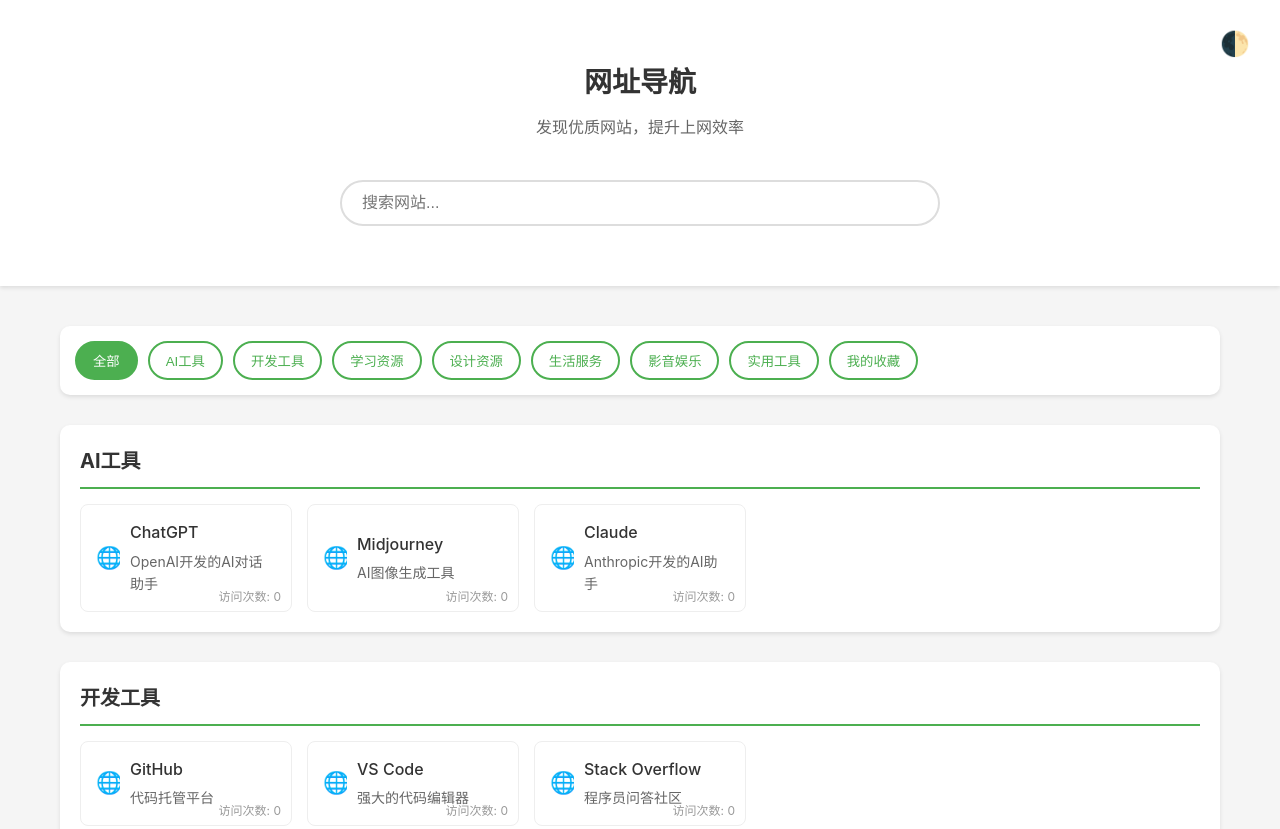
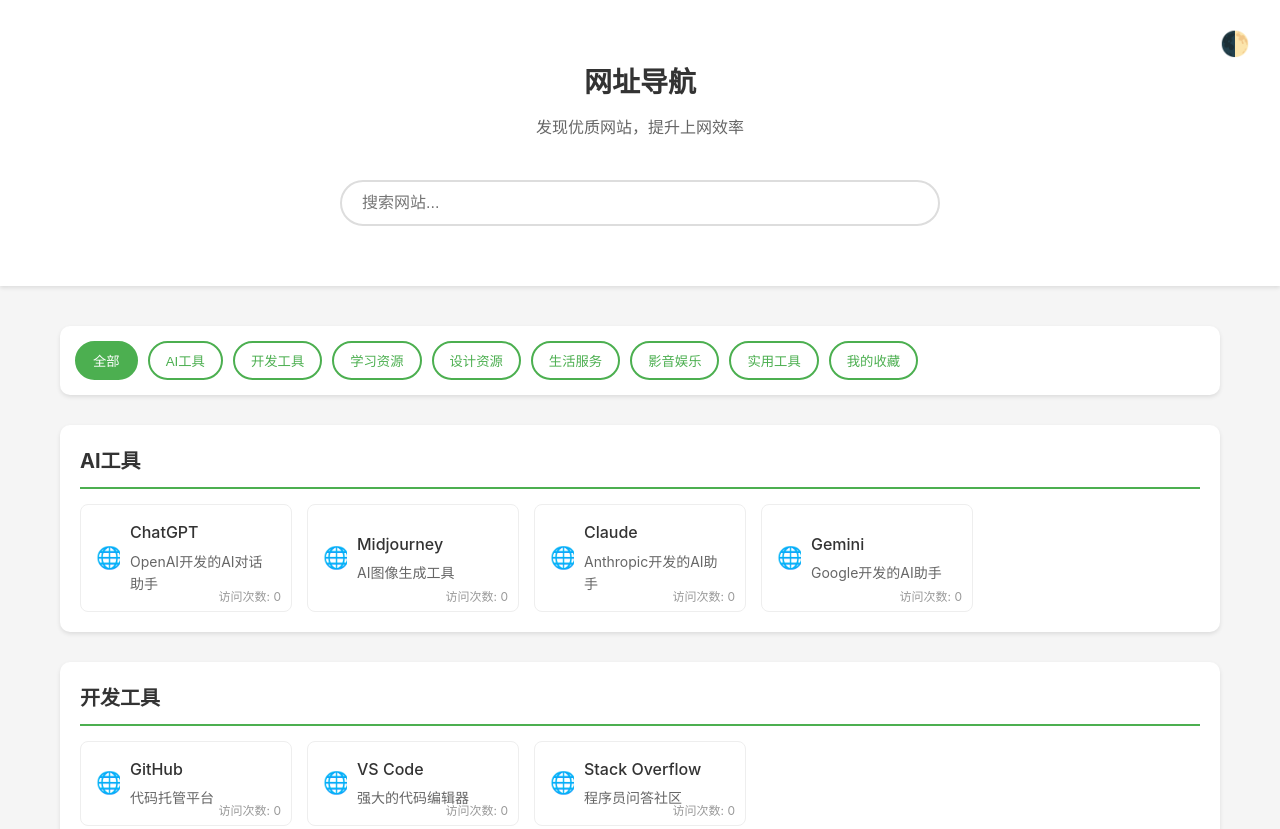
Before and after one commit to dyfdyf1996/try-site, a plain HTML site: page index.html in a window 1280 px wide. Shown: the top 829 px of the page. Drawn offline with Linux system fonts and the light colour scheme.

Commit message:
Update index.html

```diff
--- a/index.html
+++ b/index.html
@@ -411,6 +411,13 @@
                         <div class="site-desc">Anthropic开发的AI助手</div>
                     </div>
                 </a>
+                <a href="https://gemini.google.com" class="site-card">
+                    <img src="https://gemini.google.com/favicon.ico" alt="Gemini" class="site-icon">
+                    <div>
+        <div class="site-name">Gemini</div>
+        <div class="site-desc">Google开发的AI助手</div>
+    </div>
+</a>
             </div>
         </section>
 
```
